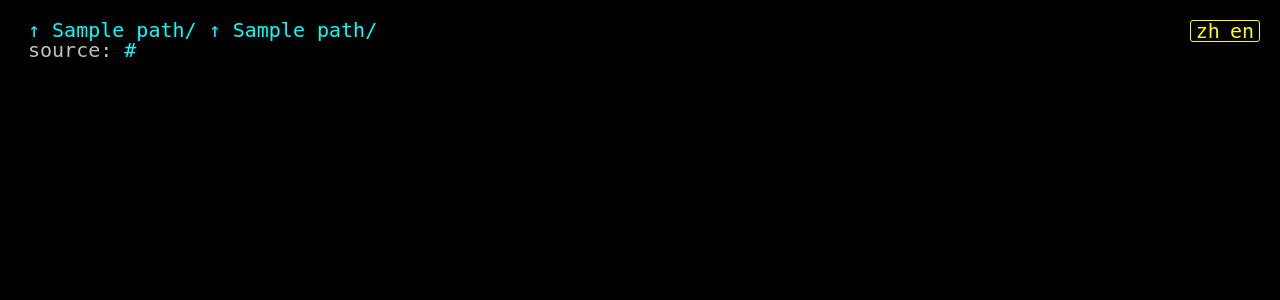
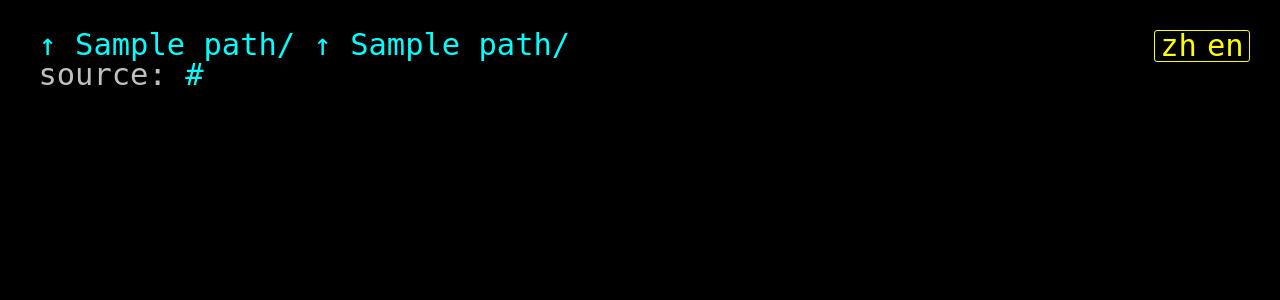
Before and after one commit to michael-lazar/ascii-server, a Django app: template ascii/fudan/templates/fudan/bbs_base.html in a window 1280 px wide. Shown: the top 300 px of the page. Run offline with Django 4.2, Linux system fonts and the light colour scheme; the template is opened without the code that fills it: most values are stand-ins (such as "Sample title", 1, 10 or a date in 2020); some web fonts are replaced.

Commit message:
tweaking css

```diff
--- a/ascii/fudan/static/fudan/css/bbs.css
+++ b/ascii/fudan/static/fudan/css/bbs.css
@@ -36,10 +36,10 @@ body {
 
 .bbs {
     font-family: "SimSunWebBBS", monospace;
-    font-size: 20px;
-    line-height: 1;
+    font-size: 2.38vw;
+    margin: 2.38vw;
+    line-height: .98;
     letter-spacing: 0;
-    margin: 20px;
 }
 
 .bbs .blink {
```
